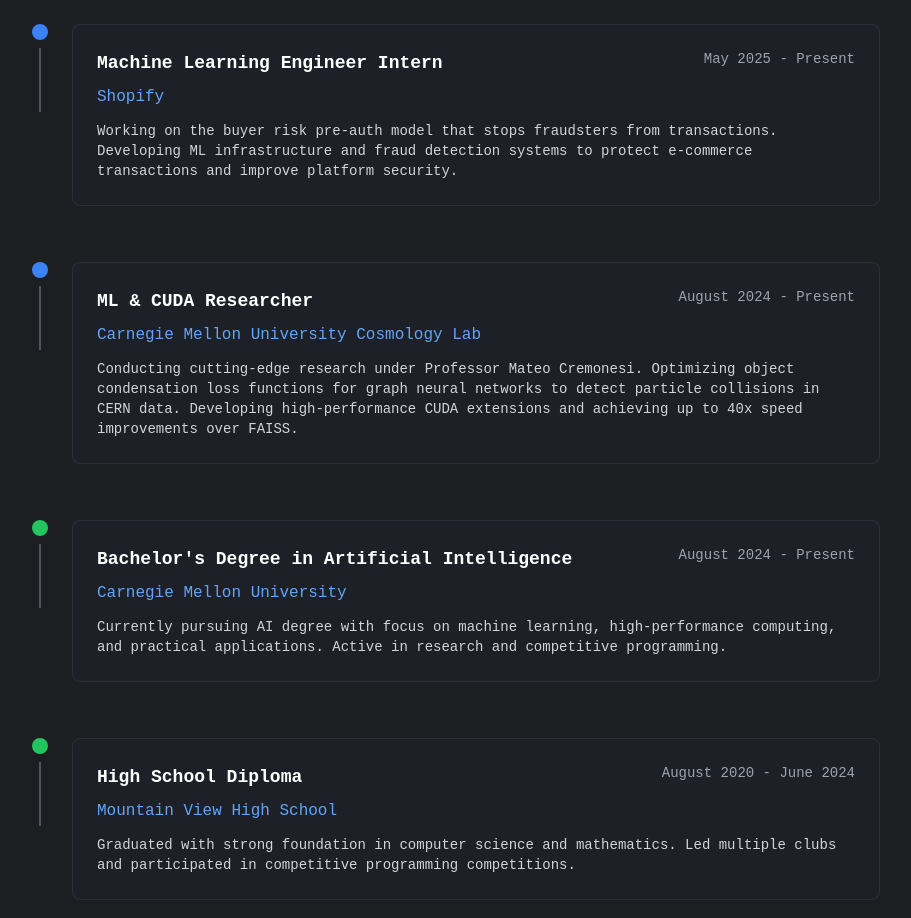
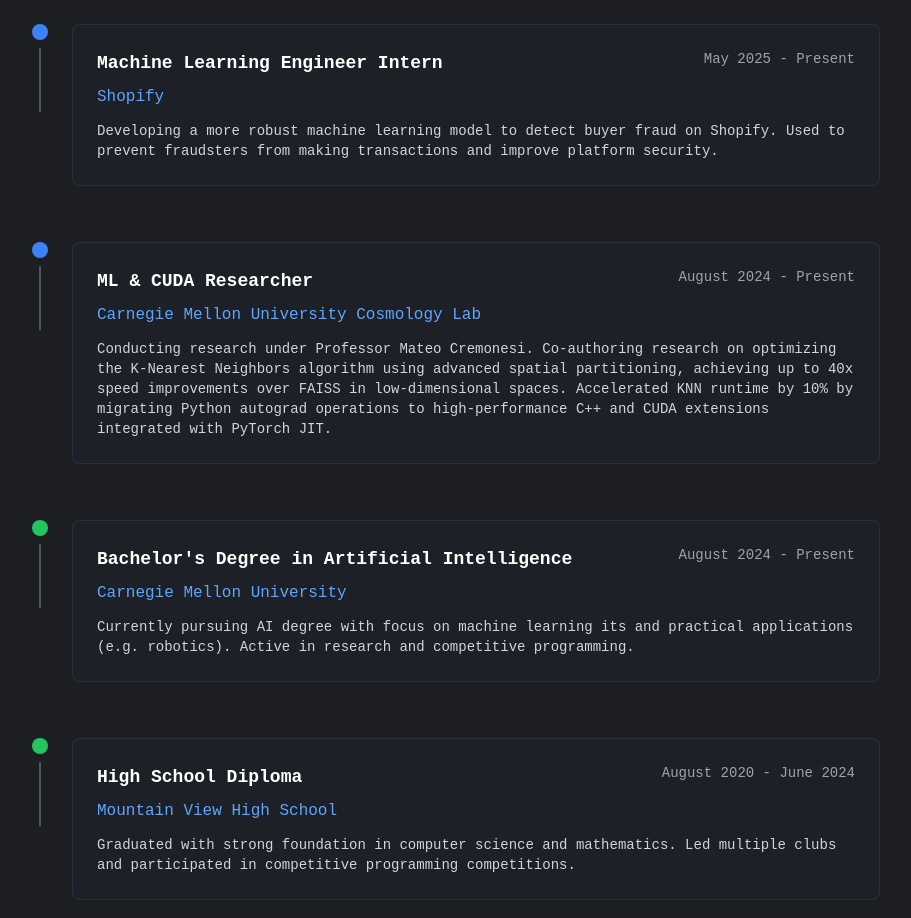
Before and after one commit to AgarwalAarush/aarushagarwal, a Next.js app: page /about in a window 1280 px wide. Shown: the part 800-1718 px from the top of the page, without its empty margins (312-1223 px from the left). Built offline with nearby package versions, Linux system fonts and the light colour scheme; a web font is replaced by a local one.

Commit message:
updated about page

```diff
--- a/src/pages/about.js
+++ b/src/pages/about.js
@@ -15,21 +15,21 @@
 			year: "May 2025 - Present",
 			title: "Machine Learning Engineer Intern",
 			company: "Shopify",
-			description: "Working on the buyer risk pre-auth model that stops fraudsters from transactions. Developing ML infrastructure and fraud detection systems to protect e-commerce transactions and improve platform security.",
+			description: "Developing a more robust machine learning model to detect buyer fraud on Shopify. Used to prevent fraudsters from making transactions and improve platform security.",
 			type: "work"
 		},
 		{
 			year: "August 2024 - Present",
 			title: "ML & CUDA Researcher",
 			company: "Carnegie Mellon University Cosmology Lab",
-			description: "Conducting cutting-edge research under Professor Mateo Cremonesi. Optimizing object condensation loss functions for graph neural networks to detect particle collisions in CERN data. Developing high-performance CUDA extensions and achieving up to 40x speed improvements over FAISS.",
+			description: "Conducting research under Professor Mateo Cremonesi. Co-authoring research on optimizing the K-Nearest Neighbors algorithm using advanced spatial partitioning, achieving up to 40x speed improvements over FAISS in low-dimensional spaces. Accelerated KNN runtime by 10% by migrating Python autograd operations to high-performance C++ and CUDA extensions integrated with PyTorch JIT.",
 			type: "work"
 		},
 		{
 			year: "August 2024 - Present",
 			title: "Bachelor's Degree in Artificial Intelligence",
 			company: "Carnegie Mellon University",
-			description: "Currently pursuing AI degree with focus on machine learning, high-performance computing, and practical applications. Active in research and competitive programming.",
+			description: "Currently pursuing AI degree with focus on machine learning its and practical applications (e.g. robotics). Active in research and competitive programming.",
 			type: "education"
 		},
 		{
```
